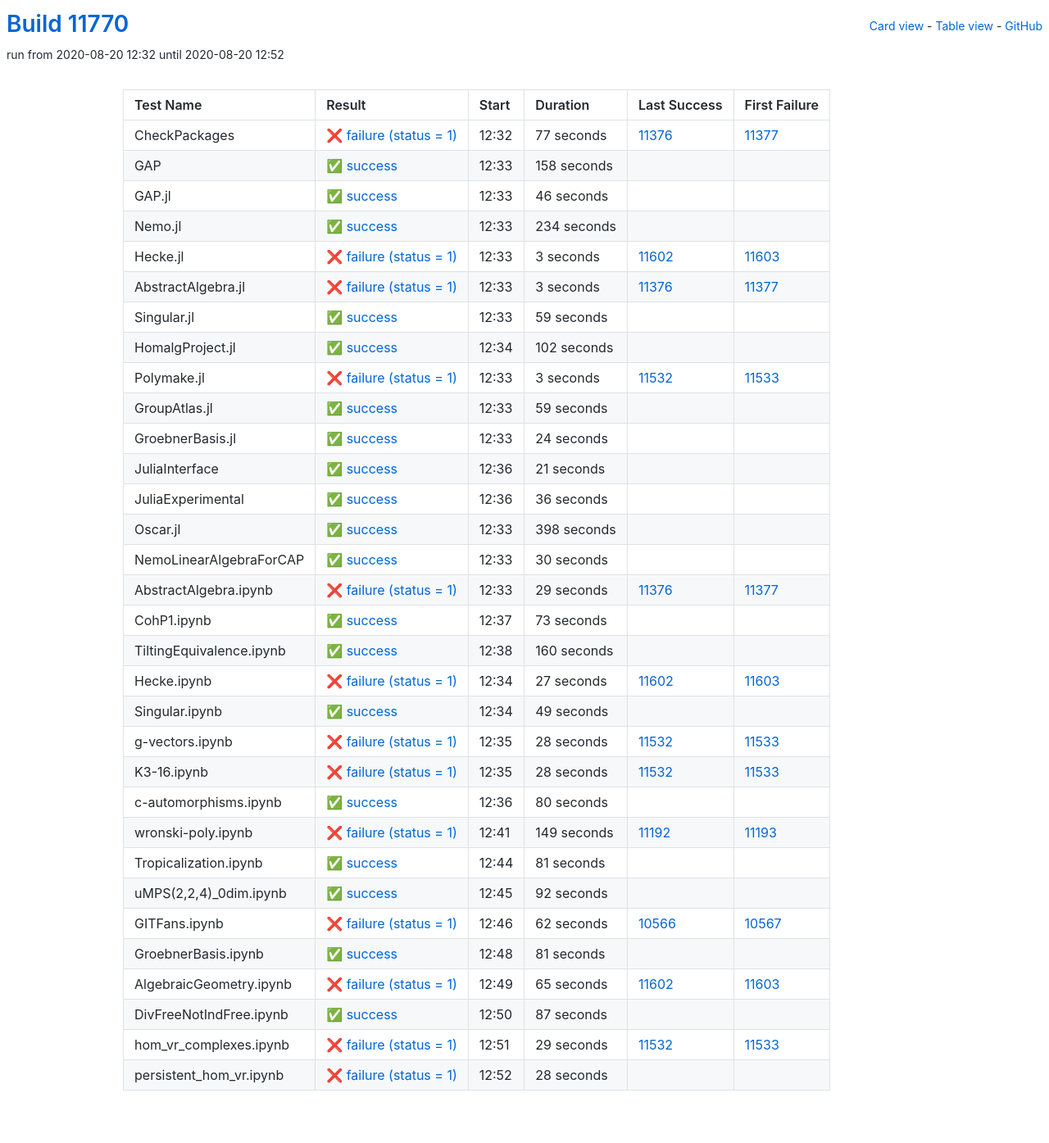
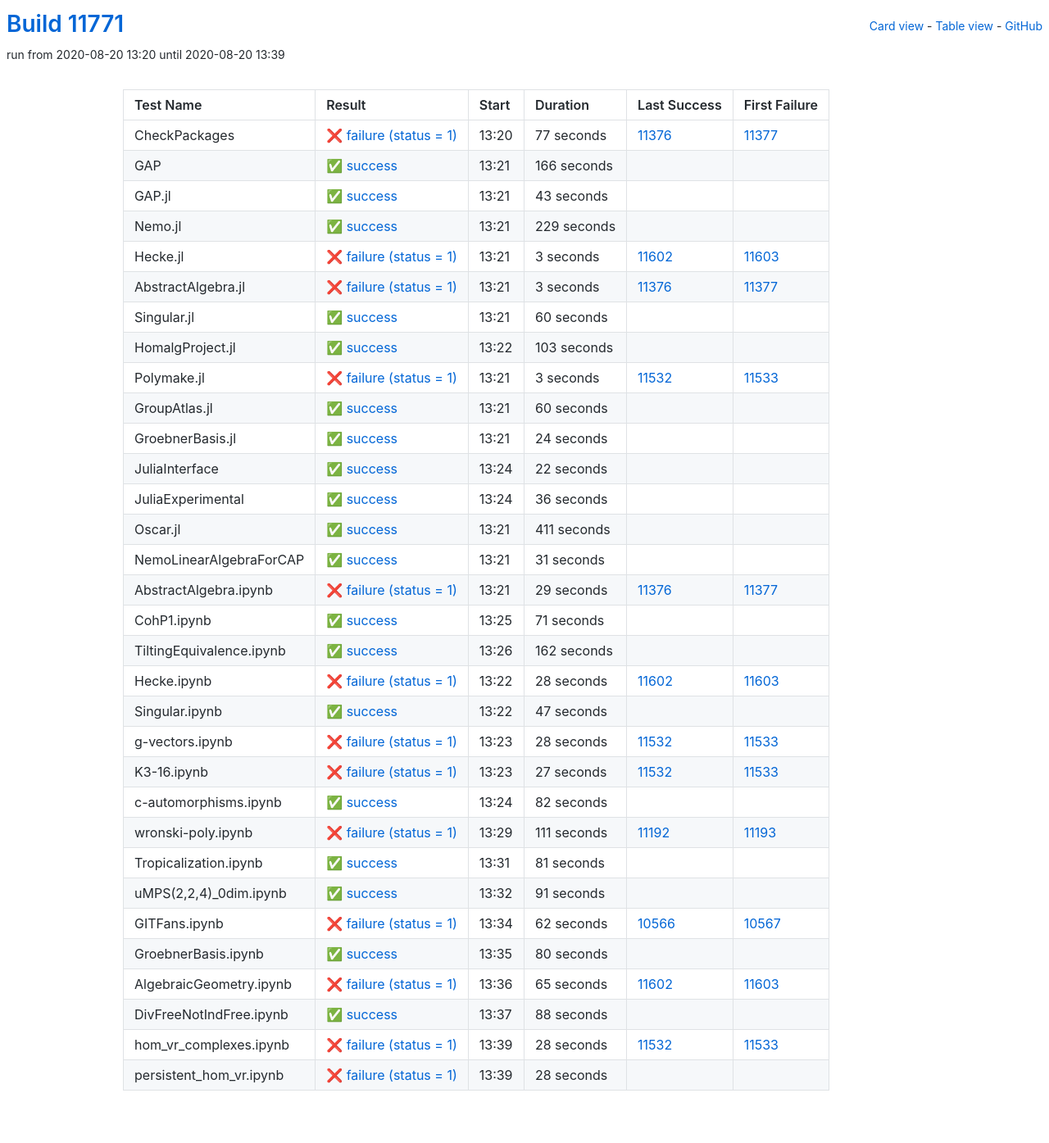
Before and after one commit to oscar-system/oscar-ci-status, a Jekyll site: the page built from table.html, in a window 1280 px wide. Shown: the whole page at 82% size. Built offline with Jekyll 4.4.1, drawn with Linux system fonts in a browser that asks for light colours.

Commit message:
Build #11771

```diff
--- a/_data/ci.yml
+++ b/_data/ci.yml
@@ -1,6 +1,6 @@
 ---
-build: 11770
-build_url: https://oscarci.mathematik.uni-kl.de/job/oscar/11770/
+build: 11771
+build_url: https://oscarci.mathematik.uni-kl.de/job/oscar/11771/
 job: oscar
 organization: oscar-system
 repo: oscar-ci-status
@@ -8,8 +8,8 @@
 tests:
 - name: CheckPackages
   id: checkpackages
-  log: https://oscarci.mathematik.uni-kl.de/job/oscar/11770/artifact/logs/build-11770/CheckPackages.log
-  start: 2020-08-20 12:32
+  log: https://oscarci.mathematik.uni-kl.de/job/oscar/11771/artifact/logs/build-11771/CheckPackages.log
+  start: 2020-08-20 13:20
   success: false
   exitcode: 1
   status: failure
@@ -20,44 +20,44 @@
   first_failure_url: https://oscarci.mathematik.uni-kl.de/job/oscar/11377/
 - name: GAP
   id: gap
-  log: https://oscarci.mathematik.uni-kl.de/job/oscar/11770/artifact/logs/build-11770/GAP.log
-  start: 2020-08-20 12:33
+  log: https://oscarci.mathematik.uni-kl.de/job/oscar/11771/artifact/logs/build-11771/GAP.log
+  start: 2020-08-20 13:21
   success: true
   exitcode: 0
   status: success
-  duration: 158
+  duration: 166
   last_success: false
   last_success_url:
   first_failure: false
   first_failure_url:
 - name: GAP.jl
   id: gap-jl
-  log: https://oscarci.mathematik.uni-kl.de/job/oscar/11770/artifact/logs/build-11770/GAP.jl.log
-  start: 2020-08-20 12:33
+  log: https://oscarci.mathematik.uni-kl.de/job/oscar/11771/artifact/logs/build-11771/GAP.jl.log
+  start: 2020-08-20 13:21
   success: true
   exitcode: 0
   status: success
-  duration: 46
+  duration: 43
   last_success: false
   last_success_url:
   first_failure: false
   first_failure_url:
 - name: Nemo.jl
   id: nemo-jl
-  log: https://oscarci.mathematik.uni-kl.de/job/oscar/11770/artifact/logs/build-11770/Nemo.jl.log
-  start: 2020-08-20 12:33
+  log: https://oscarci.mathematik.uni-kl.de/job/oscar/11771/artifact/logs/build-11771/Nemo.jl.log
+  start: 2020-08-20 13:21
   success: true
   exitcode: 0
   status: success
-  duration: 234
+  duration: 229
   last_success: false
   last_success_url:
   first_failure: false
   first_failure_url:
 - name: Hecke.jl
   id: hecke-jl
-  log: https://oscarci.mathematik.uni-kl.de/job/oscar/11770/artifact/logs/build-11770/Hecke.jl.log
-  start: 2020-08-20 12:33
+  log: https://oscarci.mathematik.uni-kl.de/job/oscar/11771/artifact/logs/build-11771/Hecke.jl.log
+  start: 2020-08-20 13:21
   success: false
   exitcode: 1
   status: failure
@@ -68,8 +68,8 @@
   first_failure_url: https://oscarci.mathematik.uni-kl.de/job/oscar/11603/
 - name: AbstractAlgebra.jl
   id: abstractalgebra-jl
-  log: https://oscarci.mathematik.uni-kl.de/job/oscar/11770/artifact/logs/build-11770/AbstractAlgebra.jl.log
-  start: 2020-08-20 12:33
+  log: https://oscarci.mathematik.uni-kl.de/job/oscar/11771/artifact/logs/build-11771/AbstractAlgebra.jl.log
+  start: 2020-08-20 13:21
   success: false
   exitcode: 1
   status: failure
@@ -80,32 +80,32 @@
   first_failure_url: https://oscarci.mathematik.uni-kl.de/job/oscar/11377/
 - name: Singular.jl
   id: singular-jl
-  log: https://oscarci.mathematik.uni-kl.de/job/oscar/11770/artifact/logs/build-11770/Singular.jl.log
-  start: 2020-08-20 12:33
+  log: https://oscarci.mathematik.uni-kl.de/job/oscar/11771/artifact/logs/build-11771/Singular.jl.log
+  start: 2020-08-20 13:21
   success: true
   exitcode: 0
   status: success
-  duration: 59
+  duration: 60
   last_success: false
   last_success_url:
   first_failure: false
   first_failure_url:
 - name: HomalgProject.jl
   id: homalgproject-jl
-  log: https://oscarci.mathematik.uni-kl.de/job/oscar/11770/artifact/logs/build-11770/HomalgProject.jl.log
-  start: 2020-08-20 12:34
+  log: https://oscarci.mathematik.uni-kl.de/job/oscar/11771/artifact/logs/build-11771/HomalgProject.jl.log
+  start: 2020-08-20 13:22
   success: true
   exitcode: 0
   status: success
-  duration: 102
+  duration: 103
   last_success: false
   last_success_url:
   first_failure: false
   first_failure_url:
 - name: Polymake.jl
   id: polymake-jl
-  log: https://oscarci.mathematik.uni-kl.de/job/oscar/11770/artifact/logs/build-11770/Polymake.jl.log
-  start: 2020-08-20 12:33
+  log: https://oscarci.mathematik.uni-kl.de/job/oscar/11771/artifact/logs/build-11771/Polymake.jl.log
+  start: 2020-08-20 13:21
   success: false
   exitcode: 1
   status: failure
@@ -116,20 +116,20 @@
   first_failure_url: https://oscarci.mathematik.uni-kl.de/job/oscar/11533/
 - name: GroupAtlas.jl
   id: groupatlas-jl
-  log: https://oscarci.mathematik.uni-kl.de/job/oscar/11770/artifact/logs/build-11770/GroupAtlas.jl.log
-  start: 2020-08-20 12:33
+  log: https://oscarci.mathematik.uni-kl.de/job/oscar/11771/artifact/logs/build-11771/GroupAtlas.jl.log
+  start: 2020-08-20 13:21
   success: true
   exitcode: 0
   status: success
-  duration: 59
+  duration: 60
   last_success: false
   last_success_url:
   first_failure: false
   first_failure_url:
 - name: GroebnerBasis.jl
   id: groebnerbasis-jl
-  log: https://oscarci.mathematik.uni-kl.de/job/oscar/11770/artifact/logs/build-11770/GroebnerBasis.jl.log
-  start: 2020-08-20 12:33
+  log: https://oscarci.mathematik.uni-kl.de/job/oscar/11771/artifact/logs/build-11771/GroebnerBasis.jl.log
+  start: 2020-08-20 13:21
   success: true
   exitcode: 0
   status: success
@@ -140,20 +140,20 @@
   first_failure_url:
 - name: JuliaInterface
   id: juliainterface
-  log: https://oscarci.mathematik.uni-kl.de/job/oscar/11770/artifact/logs/build-11770/JuliaInterface.log
-  start: 2020-08-20 12:36
+  log: https://oscarci.mathematik.uni-kl.de/job/oscar/11771/artifact/logs/build-11771/JuliaInterface.log
+  start: 2020-08-20 13:24
   success: true
   exitcode: 0
   status: success
-  duration: 21
+  duration: 22
   last_success: false
   last_success_url:
   first_failure: false
   first_failure_url:
 - name: JuliaExperimental
   id: juliaexperimental
-  log: https://oscarci.mathematik.uni-kl.de/job/oscar/11770/artifact/logs/build-11770/JuliaExperimental.log
-  start: 2020-08-20 12:36
+  log: https://oscarci.mathematik.uni-kl.de/job/oscar/11771/artifact/logs/build-11771/JuliaExperimental.log
+  start: 2020-08-20 13:24
   success: true
   exitcode: 0
   status: success
@@ -164,32 +164,32 @@
   first_failure_url:
 - name: Oscar.jl
   id: oscar-jl
-  log: https://oscarci.mathematik.uni-kl.de/job/oscar/11770/artifact/logs/build-11770/Oscar.jl.log
-  start: 2020-08-20 12:33
+  log: https://oscarci.mathematik.uni-kl.de/job/oscar/11771/artifact/logs/build-11771/Oscar.jl.log
+  start: 2020-08-20 13:21
   success: true
   exitcode: 0
   status: success
-  duration: 398
+  duration: 411
   last_success: false
   last_success_url:
   first_failure: false
   first_failure_url:
 - name: NemoLinearAlgebraForCAP
   id: nemolinearalgebraforcap
-  log: https://oscarci.mathematik.uni-kl.de/job/oscar/11770/artifact/logs/build-11770/NemoLinearAlgebraForCAP.log
-  start: 2020-08-20 12:33
+  log: https://oscarci.mathematik.uni-kl.de/job/oscar/11771/artifact/logs/build-11771/NemoLinearAlgebraForCAP.log
+  start: 2020-08-20 13:21
   success: true
   exitcode: 0
   status: success
-  duration: 30
+  duration: 31
   last_success: false
   last_success_url:
   first_failure: false
   first_failure_url:
 - name: AbstractAlgebra.ipynb
   id: abstractalgebra-ipynb
-  log: https://oscarci.mathematik.uni-kl.de/job/oscar/11770/artifact/logs/build-11770/AbstractAlgebra.ipynb.log
-  start: 2020-08-20 12:33
+  log: https://oscarci.mathematik.uni-kl.de/job/oscar/11771/artifact/logs/build-11771/AbstractAlgebra.ipynb.log
+  start: 2020-08-20 13:21
   success: false
   exitcode: 1
   status: failure
@@ -200,56 +200,56 @@
   first_failure_url: https://oscarci.mathematik.uni-kl.de/job/oscar/11377/
 - name: CohP1.ipynb
   id: cohp1-ipynb
-  log: https://oscarci.mathematik.uni-kl.de/job/oscar/11770/artifact/logs/build-11770/CohP1.ipynb.log
-  start: 2020-08-20 12:37
+  log: https://oscarci.mathematik.uni-kl.de/job/oscar/11771/artifact/logs/build-11771/CohP1.ipynb.log
+  start: 2020-08-20 13:25
   success: true
   exitcode: 0
   status: success
-  duration: 73
+  duration: 71
   last_success: false
   last_success_url:
   first_failure: false
   first_failure_url:
 - name: TiltingEquivalence.ipynb
   id: tiltingequivalence-ipynb
-  log: https://oscarci.mathematik.uni-kl.de/job/oscar/11770/artifact/logs/build-11770/TiltingEquivalence.ipynb.log
-  start: 2020-08-20 12:38
+  log: https://oscarci.mathematik.uni-kl.de/job/oscar/11771/artifact/logs/build-11771/TiltingEquivalence.ipynb.log
+  start: 2020-08-20 13:26
   success: true
   exitcode: 0
   status: success
-  duration: 160
+  duration: 162
   last_success: false
   last_success_url:
   first_failure: false
   first_failure_url:
 - name: Hecke.ipynb
   id: hecke-ipynb
-  log: https://oscarci.mathematik.uni-kl.de/job/oscar/11770/artifact/logs/build-11770/Hecke.ipynb.log
-  start: 2020-08-20 12:34
+  log: https://oscarci.mathematik.uni-kl.de/job/oscar/11771/artifact/logs/build-11771/Hecke.ipynb.log
+  start: 2020-08-20 13:22
   success: false
   exitcode: 1
   status: failure
-  duration: 27
+  duration: 28
   last_success: 11602
   last_success_url: https://oscarci.mathematik.uni-kl.de/job/oscar/11602/
   first_failure: 11603
   first_failure_url: https://oscarci.mathematik.uni-kl.de/job/oscar/11603/
 - name: Singular.ipynb
   id: singular-ipynb
-  log: https://oscarci.mathematik.uni-kl.de/job/oscar/11770/artifact/logs/build-11770/Singular.ipynb.log
-  start: 2020-08-20 12:34
+  log: https://oscarci.mathematik.uni-kl.de/job/oscar/11771/artifact/logs/build-11771/Singular.ipynb.log
+  start: 2020-08-20 13:22
   success: true
   exitcode: 0
   status: success
-  duration: 49
+  duration: 47
   last_success: false
   last_success_url:
   first_failure: false
   first_failure_url:
 - name: g-vectors.ipynb
   id: g-vectors-ipynb
-  log: https://oscarci.mathematik.uni-kl.de/job/oscar/11770/artifact/logs/build-11770/g-vectors.ipynb.log
-  start: 2020-08-20 12:35
+  log: https://oscarci.mathematik.uni-kl.de/job/oscar/11771/artifact/logs/build-11771/g-vectors.ipynb.log
+  start: 2020-08-20 13:23
   success: false
   exitcode: 1
   status: failure
@@ -260,44 +260,44 @@
   first_failure_url: https://oscarci.mathematik.uni-kl.de/job/oscar/11533/
 - name: K3-16.ipynb
   id: k3-16-ipynb
-  log: https://oscarci.mathematik.uni-kl.de/job/oscar/11770/artifact/logs/build-11770/K3-16.ipynb.log
-  start: 2020-08-20 12:35
+  log: https://oscarci.mathematik.uni-kl.de/job/oscar/11771/artifact/logs/build-11771/K3-16.ipynb.log
+  start: 2020-08-20 13:23
   success: false
   exitcode: 1
   status: failure
-  duration: 28
+  duration: 27
   last_success: 11532
   last_success_url: https://oscarci.mathematik.uni-kl.de/job/oscar/11532/
   first_failure: 11533
   first_failure_url: https://oscarci.mathematik.uni-kl.de/job/oscar/11533/
 - name: c-automorphisms.ipynb
   id: c-automorphisms-ipynb
-  log: https://oscarci.mathematik.uni-kl.de/job/oscar/11770/artifact/logs/build-11770/c-automorphisms.ipynb.log
-  start: 2020-08-20 12:36
+  log: https://oscarci.mathematik.uni-kl.de/job/oscar/11771/artifact/logs/build-11771/c-automorphisms.ipynb.log
+  start: 2020-08-20 13:24
   success: true
   exitcode: 0
   status: success
-  duration: 80
+  duration: 82
   last_success: false
   last_success_url:
   first_failure: false
   first_failure_url:
 - name: wronski-poly.ipynb
   id: wronski-poly-ipynb
-  log: https://oscarci.mathematik.uni-kl.de/job/oscar/11770/artifact/logs/build-11770/wronski-poly.ipynb.log
-  start: 2020-08-20 12:41
+  log: https://oscarci.mathematik.uni-kl.de/job/oscar/11771/artifact/logs/build-11771/wronski-poly.ipynb.log
+  start: 2020-08-20 13:29
   success: false
   exitcode: 1
   status: failure
-  duration: 149
+  duration: 111
   last_success: 11192
   last_success_url: https://oscarci.mathematik.uni-kl.de/job/oscar/11192/
   first_failure: 11193
   first_failure_url: https://oscarci.mathematik.uni-kl.de/job/oscar/11193/
 - name: Tropicalization.ipynb
   id: tropicalization-ipynb
-  log: https://oscarci.mathematik.uni-kl.de/job/oscar/11770/artifact/logs/build-11770/Tropicalization.ipynb.log
-  start: 2020-08-20 12:44
+  log: https://oscarci.mathematik.uni-kl.de/job/oscar/11771/artifact/logs/build-11771/Tropicalization.ipynb.log
+  start: 2020-08-20 13:31
   success: true
   exitcode: 0
   status: success
@@ -308,20 +308,20 @@
   first_failure_url:
 - name: uMPS(2,2,4)_0dim.ipynb
   id: umps-2-2-4-0dim-ipynb
-  log: https://oscarci.mathematik.uni-kl.de/job/oscar/11770/artifact/logs/build-11770/uMPS-2-2-4-_0dim.ipynb.log
-  start: 2020-08-20 12:45
+  log: https://oscarci.mathematik.uni-kl.de/job/oscar/11771/artifact/logs/build-11771/uMPS-2-2-4-_0dim.ipynb.log
+  start: 2020-08-20 13:32
   success: true
   exitcode: 0
   status: success
-  duration: 92
+  duration: 91
   last_success: false
   last_success_url:
   first_failure: false
   first_failure_url:
 - name: GITFans.ipynb
   id: gitfans-ipynb
-  log: https://oscarci.mathematik.uni-kl.de/job/oscar/11770/artifact/logs/build-11770/GITFans.ipynb.log
-  start: 2020-08-20 12:46
+  log: https://oscarci.mathematik.uni-kl.de/job/oscar/11771/artifact/logs/build-11771/GITFans.ipynb.log
+  start: 2020-08-20 13:34
   success: false
   exitcode: 1
   status: failure
@@ -332,20 +332,20 @@
   first_failure_url: https://oscarci.mathematik.uni-kl.de/job/oscar/10567/
 - name: GroebnerBasis.ipynb
   id: groebnerbasis-ipynb
-  log: https://oscarci.mathematik.uni-kl.de/job/oscar/11770/artifact/logs/build-11770/GroebnerBasis.ipynb.log
-  start: 2020-08-20 12:48
+  log: https://oscarci.mathematik.uni-kl.de/job/oscar/11771/artifact/logs/build-11771/GroebnerBasis.ipynb.log
+  start: 2020-08-20 13:35
   success: true
   exitcode: 0
   status: success
-  duration: 81
+  duration: 80
   last_success: false
   last_success_url:
   first_failure: false
   first_failure_url:
 - name: AlgebraicGeometry.ipynb
   id: algebraicgeometry-ipynb
-  log: https://oscarci.mathematik.uni-kl.de/job/oscar/11770/artifact/logs/build-11770/AlgebraicGeometry.ipynb.log
-  start: 2020-08-20 12:49
+  log: https://oscarci.mathematik.uni-kl.de/job/oscar/11771/artifact/logs/build-11771/AlgebraicGeometry.ipynb.log
+  start: 2020-08-20 13:36
   success: false
   exitcode: 1
   status: failure
@@ -356,32 +356,32 @@
   first_failure_url: https://oscarci.mathematik.uni-kl.de/job/oscar/11603/
 - name: DivFreeNotIndFree.ipynb
   id: divfreenotindfree-ipynb
-  log: https://oscarci.mathematik.uni-kl.de/job/oscar/11770/artifact/logs/build-11770/DivFreeNotIndFree.ipynb.log
-  start: 2020-08-20 12:50
+  log: https://oscarci.mathematik.uni-kl.de/job/oscar/11771/artifact/logs/build-11771/DivFreeNotIndFree.ipynb.log
+  start: 2020-08-20 13:37
   success: true
   exitcode: 0
   status: success
-  duration: 87
+  duration: 88
   last_success: false
   last_success_url:
   first_failure: false
   first_failure_url:
 - name: hom_vr_complexes.ipynb
   id: hom-vr-complexes-ipynb
-  log: https://oscarci.mathematik.uni-kl.de/job/oscar/11770/artifact/logs/build-11770/hom_vr_complexes.ipynb.log
-  start: 2020-08-20 12:51
+  log: https://oscarci.mathematik.uni-kl.de/job/oscar/11771/artifact/logs/build-11771/hom_vr_complexes.ipynb.log
+  start: 2020-08-20 13:39
   success: false
   exitcode: 1
   status: failure
-  duration: 29
+  duration: 28
   last_success: 11532
   last_success_url: https://oscarci.mathematik.uni-kl.de/job/oscar/11532/
   first_failure: 11533
   first_failure_url: https://oscarci.mathematik.uni-kl.de/job/oscar/11533/
 - name: persistent_hom_vr.ipynb
   id: persistent-hom-vr-ipynb
-  log: https://oscarci.mathematik.uni-kl.de/job/oscar/11770/artifact/logs/build-11770/persistent_hom_vr.ipynb.log
-  start: 2020-08-20 12:52
+  log: https://oscarci.mathematik.uni-kl.de/job/oscar/11771/artifact/logs/build-11771/persistent_hom_vr.ipynb.log
+  start: 2020-08-20 13:39
   success: false
   exitcode: 1
   status: failure
```
Also changed, not shown: README.md.
